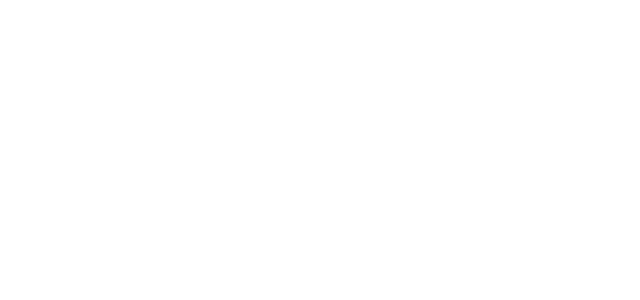
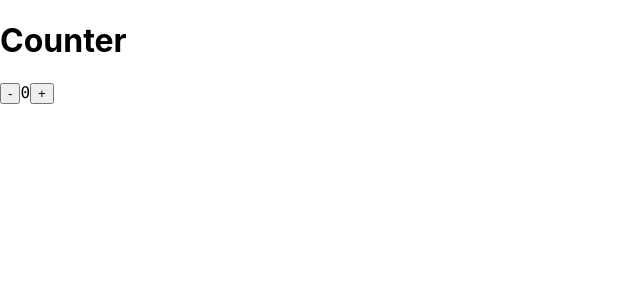
Before and after one commit to ejelome/react-hooks-counter, a React (Create React App) app: page / in a window 1280 px wide. Shown: the top 300 px of the page, without its empty margins (0-640 px from the left). Built offline with nearby package versions, Linux system fonts and the light colour scheme.

Commit message:
Update src/App.js for lesson 6.3

```diff
--- a/src/App.js
+++ b/src/App.js
@@ -1,18 +1,24 @@
-import React, { useLayoutEffect, useRef } from "react";
+import React, { useState } from "react";
+
+import useLogger from "./useLogger";
 
 const App = () => {
-  const initialValue = null;
-  const h1Ref = useRef(initialValue);
+  const initialState = 0;
+  const [count, setCount] = useState(initialState);
 
-  useLayoutEffect(() => {
-    h1Ref.current.style.display = "none";
-  });
+  const handleDecrement = () => setCount((prevCount) => prevCount - 1);
+  const handleIncrement = () => setCount((prevCount) => prevCount + 1);
 
-  const n = 10000000;
-  const expensiveValue = [...Array(n + 1).keys()].map((i) => i);
-  const lastCount = expensiveValue[expensiveValue.length - 1];
+  useLogger(count);
 
-  return <h1 ref={h1Ref}>{`Last Count: ${lastCount}`}</h1>;
+  return (
+    <>
+      <h1>Counter</h1>
+      <button onClick={handleDecrement}>-</button>
+      <code>{count}</code>
+      <button onClick={handleIncrement}>+</button>
+    </>
+  );
 };
 
 export default App;
```
